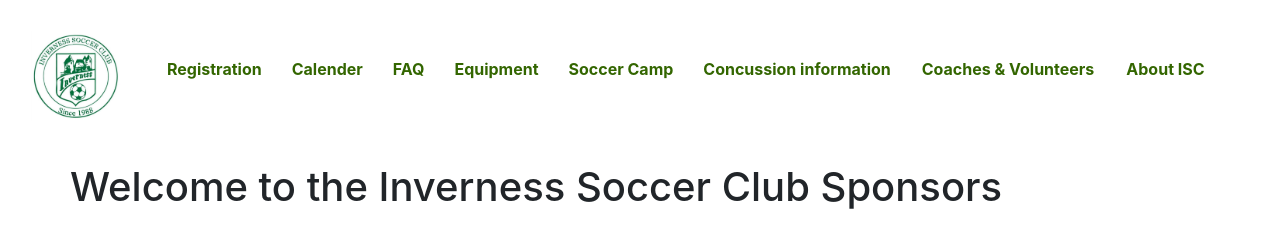
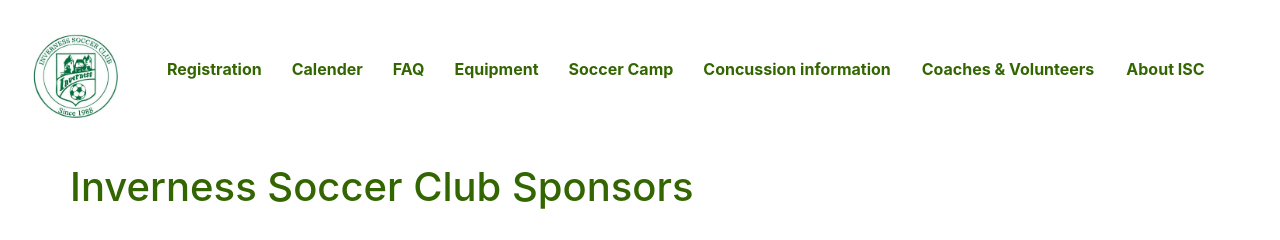
Before and after one commit to AkashChandra-02/InvernessSoccer, a PHP site: page /sponsors.php in a window 1280 px wide. Shown: the top 240 px of the page. Run offline with PHP 8.4, Linux system fonts and the light colour scheme.

Commit message:
Add files via upload

```diff
--- a/sponsors.php
+++ b/sponsors.php
@@ -49,7 +49,7 @@
     </header>
 <!--Body-->
 <div role="main" class="container">
-<h1>Welcome to the Inverness Soccer Club Sponsors</h1>
+<h1 style="color: #336600;">Inverness Soccer Club Sponsors</h1>
 <?php
 $myfile = fopen("txt/sponsors.txt", "r") or die("Unable to open file!");
 while(!feof($myfile)) {
```
